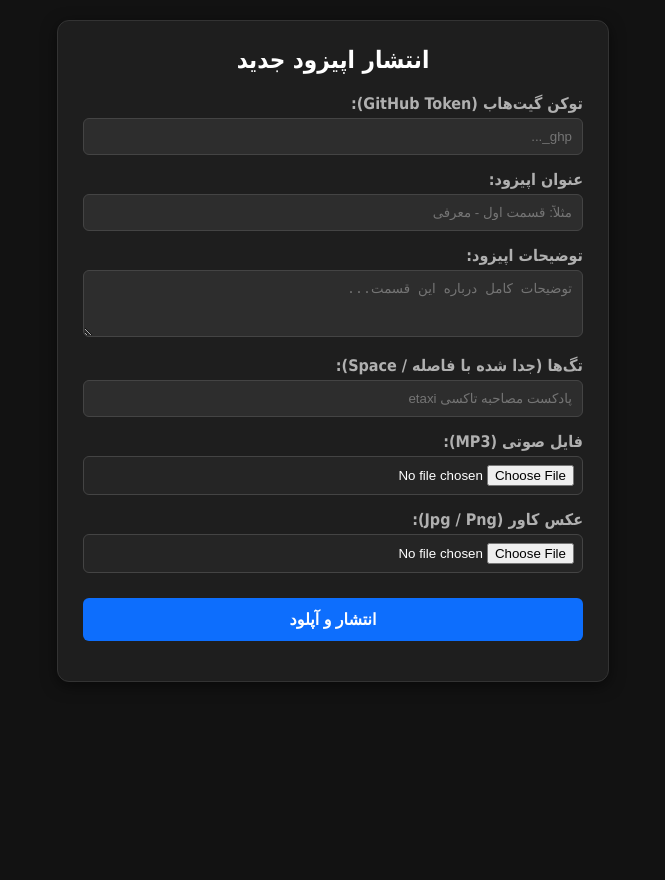
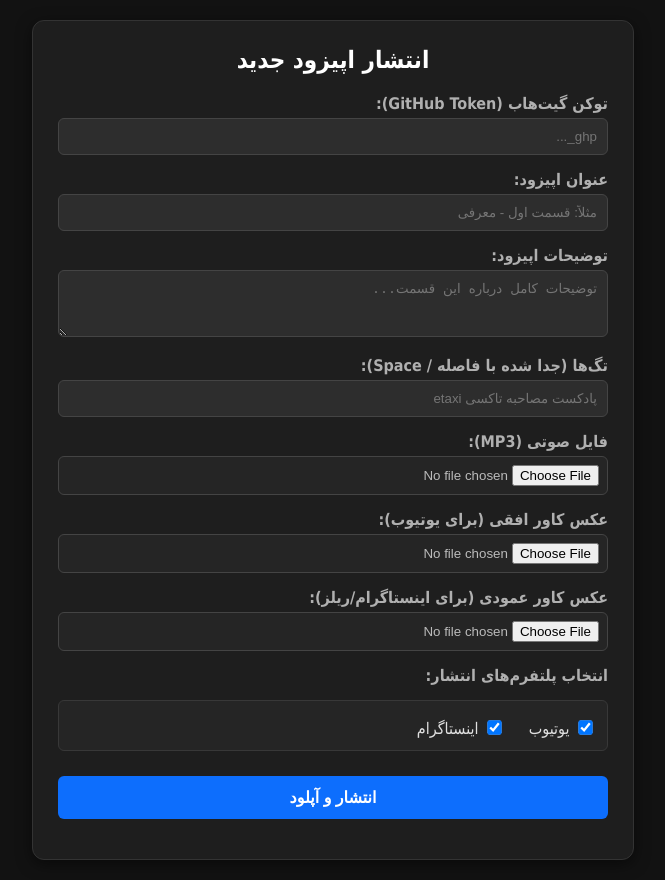
Before and after one commit to amirzadehes/podcast-publisher, a plain HTML site: page index.html in a window 1280 px wide. Both pictures are taken after a click on the button "انتشار و آپلود". Shown: the whole page, without its empty margins (307-972 px from the left). Before the commit the page ends 800 px from the top, so only its background shows below. Drawn offline with Linux system fonts and the light colour scheme.

Commit message:
Update index.html

```diff
--- a/index.html
+++ b/index.html
@@ -6,12 +6,15 @@
     <title>انتشار پادکست</title>
     <style>
         body { font-family: Tahoma, sans-serif; background: #121212; color: #e0e0e0; margin: 0; padding: 20px; direction: rtl; }
-        .container { max-width: 500px; background: #1e1e1e; padding: 25px; border-radius: 12px; box-shadow: 0 4px 15px rgba(0,0,0,0.5); margin: auto; border: 1px solid #333; }
+        .container { max-width: 550px; background: #1e1e1e; padding: 25px; border-radius: 12px; box-shadow: 0 4px 15px rgba(0,0,0,0.5); margin: auto; border: 1px solid #333; }
         h2 { text-align: center; color: #ffffff; margin-top: 0; }
         label { display: block; margin-top: 15px; font-weight: bold; color: #b0b0b0; }
-        input, textarea { width: 100%; padding: 10px; margin-top: 5px; background: #2d2d2d; border: 1px solid #444; color: #fff; border-radius: 6px; box-sizing: border-box; }
+        input[type="text"], input[type="password"], textarea { width: 100%; padding: 10px; margin-top: 5px; background: #2d2d2d; border: 1px solid #444; color: #fff; border-radius: 6px; box-sizing: border-box; }
         input:focus, textarea:focus { border-color: #0d6efd; outline: none; }
-        input[type="file"] { padding: 8px; background: #252525; cursor: pointer; }
+        input[type="file"] { width: 100%; padding: 8px; margin-top: 5px; background: #252525; border: 1px solid #444; color: #bbb; border-radius: 6px; cursor: pointer; box-sizing: border-box; }
+        .platforms { background: #252525; padding: 12px; border-radius: 6px; margin-top: 15px; border: 1px solid #383838; }
+        .platforms label { display: inline-block; margin-top: 5px; margin-left: 20px; font-weight: normal; color: #e0e0e0; cursor: pointer; }
+        .platforms input[type="checkbox"] { margin-left: 5px; transform: scale(1.1); cursor: pointer; }
         button { width: 100%; background: #0d6efd; color: white; border: none; padding: 12px; margin-top: 25px; font-size: 16px; border-radius: 6px; cursor: pointer; font-weight: bold; transition: background 0.2s; }
         button:hover { background: #0b5ed7; }
         #status { margin-top: 15px; text-align: center; font-weight: bold; }
@@ -37,8 +40,17 @@
     <label>فایل صوتی (MP3):</label>
     <input type="file" id="audioFile" accept="audio/*">
 
-    <label>عکس کاور (Jpg / Png):</label>
+    <label>عکس کاور افقی (برای یوتیوب):</label>
     <input type="file" id="imageFile" accept="image/*">
+
+    <label>عکس کاور عمودی (برای اینستاگرام/ریلز):</label>
+    <input type="file" id="imageVerticalFile" accept="image/*">
+
+    <label>انتخاب پلتفرم‌های انتشار:</label>
+    <div class="platforms">
+        <label><input type="checkbox" id="pubYoutube" checked> یوتیوب</label>
+        <label><input type="checkbox" id="pubInstagram" checked> اینستاگرام</label>
+    </div>
 
     <button onclick="publishEpisode()">انتشار و آپلود</button>
     <div id="status"></div>
@@ -54,10 +66,14 @@
         const tagsInput = document.getElementById('tags').value.trim();
         const audioInput = document.getElementById('audioFile').files[0];
         const imageInput = document.getElementById('imageFile').files[0];
+        const imageVerticalInput = document.getElementById('imageVerticalFile').files[0];
+
+        const pubYoutube = document.getElementById('pubYoutube').checked;
+        const pubInstagram = document.getElementById('pubInstagram').checked;
         const statusDiv = document.getElementById('status');
 
-        if (!token || !title || !audioInput || !imageInput) {
-            alert('لطفاً توکن، عنوان، فایل صوتی و عکس را وارد کنید.');
+        if (!token || !title || !audioInput) {
+            alert('لطفاً توکن، عنوان و فایل صوتی را حداقل وارد کنید.');
             return;
         }
 
@@ -71,11 +87,26 @@
 
         try {
             await uploadFileToGitHub(token, owner, repo, branch, audioInput, 'temp/audio.mp3');
-            await uploadFileToGitHub(token, owner, repo, branch, imageInput, 'temp/horizontal.jpg');
 
-            // جداسازی تگ‌ها با فاصله (Space) به جای کاما
+            if (imageInput) {
+                await uploadFileToGitHub(token, owner, repo, branch, imageInput, 'temp/horizontal.jpg');
+            }
+            if (imageVerticalInput) {
+                await uploadFileToGitHub(token, owner, repo, branch, imageVerticalInput, 'temp/vertical.jpg');
+            }
+
+            // جداسازی تگ‌ها با فاصله (Space)
             const tagsArray = tagsInput ? tagsInput.split(/\s+/) : [];
-            const metaContent = JSON.stringify({ title, description, tags: tagsArray });
+            const metaContent = JSON.stringify({
+                title,
+                description,
+                tags: tagsArray,
+                platforms: {
+                    youtube: pubYoutube,
+                    instagram: pubInstagram
+                }
+            });
+
             await uploadTextToGitHub(token, owner, repo, branch, metaContent, 'temp/meta.json');
 
             statusDiv.style.color = '#2ecc71';
```
